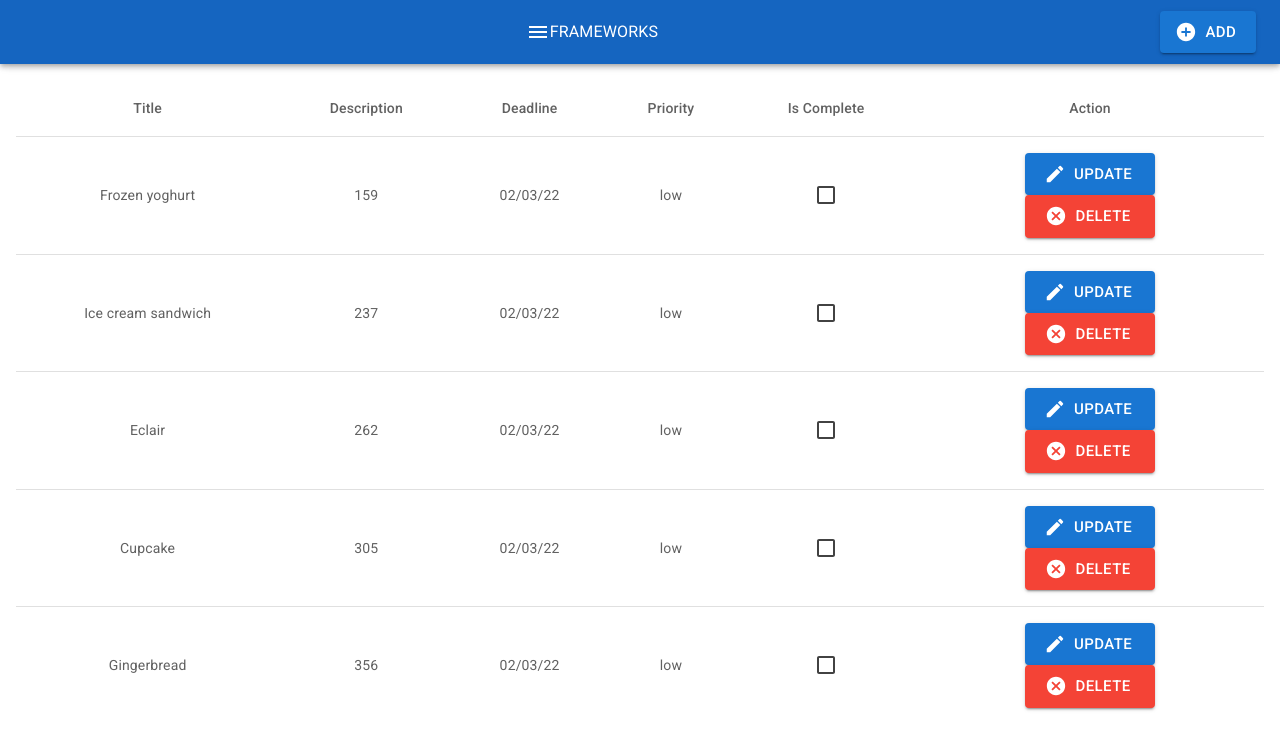
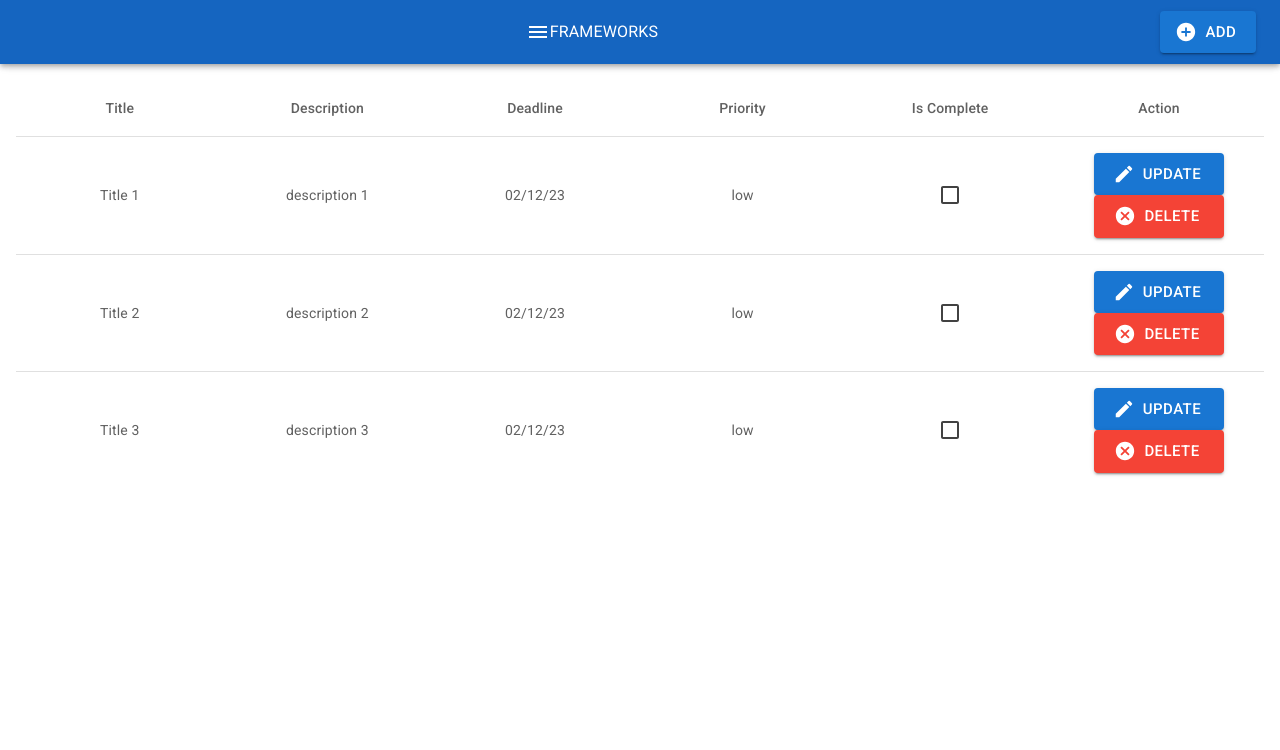
Before and after one commit to fedorenkood/csds221_prj2_todo_react, a React (Create React App) app: page / in a window 1280 px wide. Shown: the top 750 px of the page. Built offline with nearby package versions, Linux system fonts and the light colour scheme.

Commit message:
ui updates

```diff
--- a/src/App.js
+++ b/src/App.js
@@ -82,11 +82,9 @@ function createData(id, title, description, deadline, priority, isComplete) {
 }
 
 let rows = [
-    createData(uuid(), 'Frozen yoghurt', 159, '02/03/22', 'low', false),
-    createData(uuid(), 'Ice cream sandwich', 237, '02/03/22', 'low', false),
-    createData(uuid(), 'Eclair', 262, '02/03/22', 'low', false),
-    createData(uuid(), 'Cupcake', 305, '02/03/22', 'low', false),
-    createData(uuid(), 'Gingerbread', 356, '02/03/22', 'low', false),
+    createData(uuid(), 'Title 1', 'description 1', dayjs().format('MM/DD/YY'), 'low', false),
+    createData(uuid(), 'Title 2', 'description 2', dayjs().format('MM/DD/YY'), 'low', false),
+    createData(uuid(), 'Title 3', 'description 3', dayjs().format('MM/DD/YY'), 'low', false),
 ];
 
 
@@ -297,7 +295,6 @@ function UpdatePopup(props) {
     };
 
     const handleDateChange = (newValue) => {
-        console.log(newValue.format('MM/DD/YY'));
         setSelectedDate(newValue);
     }
 
@@ -504,6 +501,14 @@ export default function BackToTop(props) {
                 <Toolbar id="back-to-top-anchor" />
                 <TableContainer component={Paper} sx={{ boxShadow: 'none', padding: '16px'}} >
                     <Table sx={{ minWidth: 650}} aria-label="simple table">
+                        <colgroup>
+                            <col style={{width:'16.66%'}}/>
+                            <col style={{width:'16.66%'}}/>
+                            <col style={{width:'16.66%'}}/>
+                            <col style={{width:'16.66%'}}/>
+                            <col style={{width:'16.66%'}}/>
+                            <col style={{width:'16.66%'}}/>
+                        </colgroup>
                         <TableHead>
                             <TableRow>
                                 <TableCell align="center">Title</TableCell>
```
